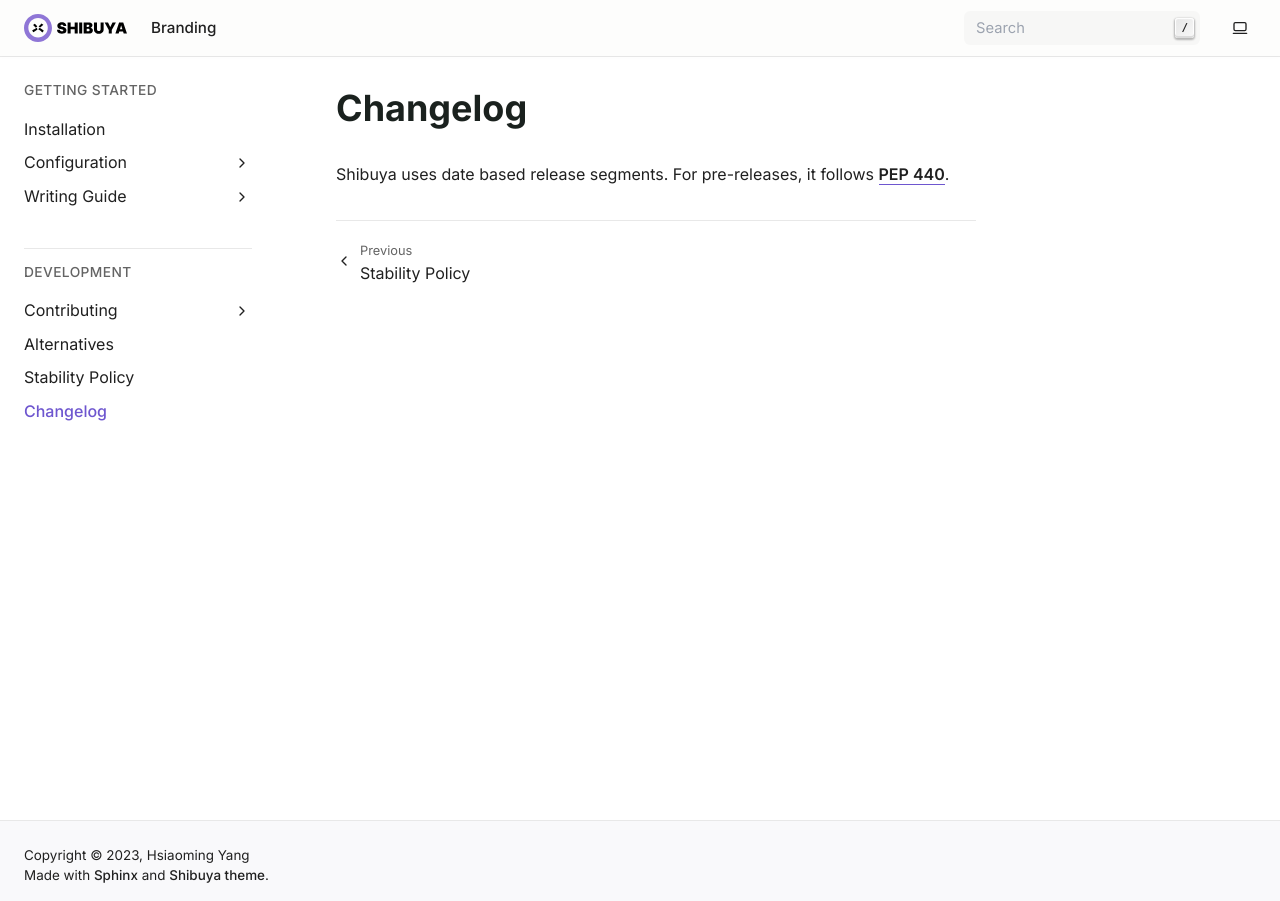
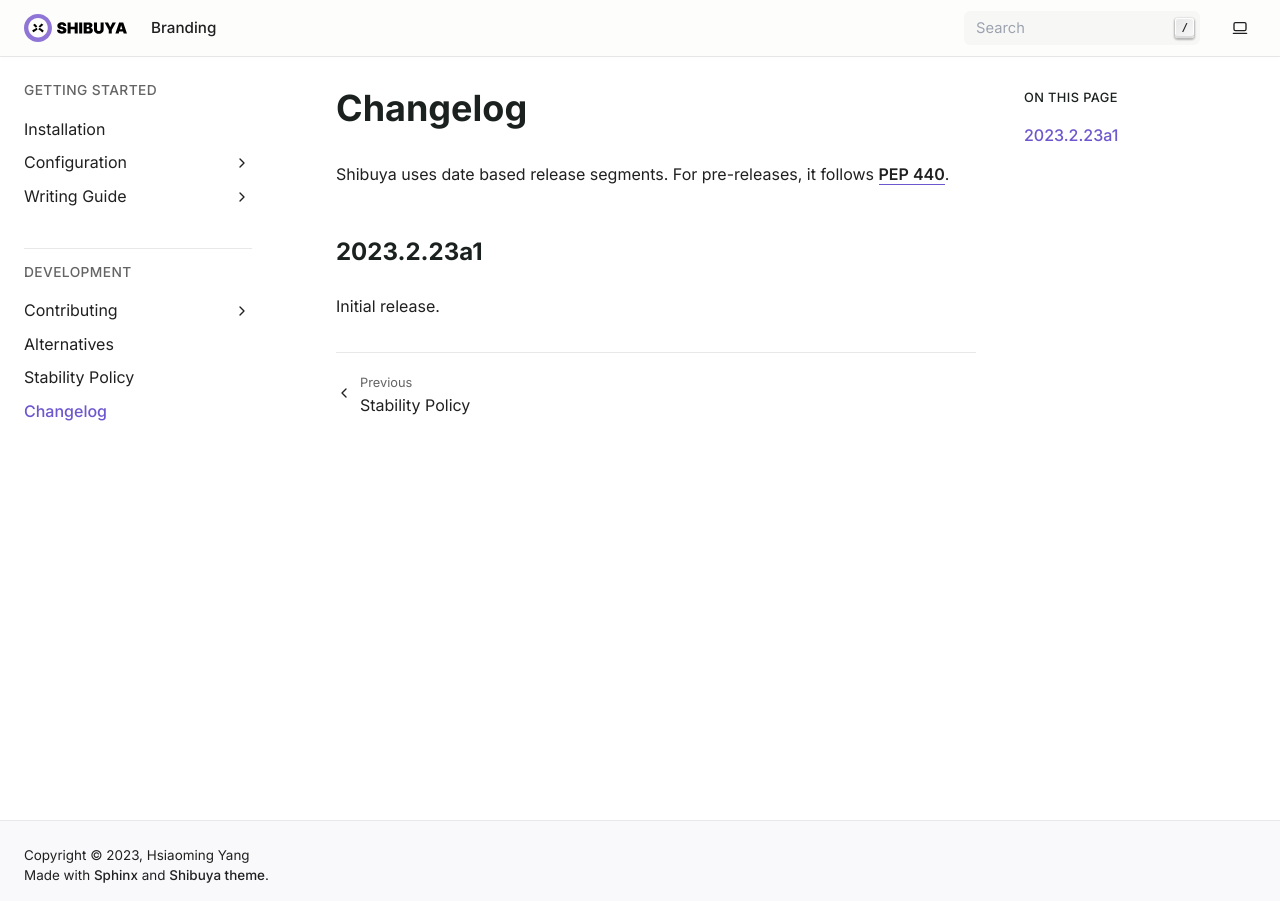
Before and after one commit to lepture/shibuya, a Sphinx documentation site: the page built from docs/changelog.rst, in a window 1280 px wide. Built offline with Sphinx 7.4.7, drawn with Linux system fonts in a browser that asks for light colours; pages that are not in the unit, such as notebooks, are missing from menus.

Commit message:
chore: release 2023.2.23a1

```diff
--- a/docs/changelog.rst
+++ b/docs/changelog.rst
@@ -2,3 +2,8 @@ Changelog
 =========
 
 Shibuya uses date based release segments. For pre-releases, it follows :pep:`440`.
+
+2023.2.23a1
+-----------
+
+Initial release.
--- a/src/shibuya/__init__.py
+++ b/src/shibuya/__init__.py
@@ -12,7 +12,7 @@ from .context import (
 )
 from ._sphinx import WrapperPostTransform, WrapLineFormatter
 
-__version__ = '1.0.0'
+__version__ = '2023.2.23a1'
 
 shibuya_version = __version__
 
```
Also changed, not shown: 1 other file.
